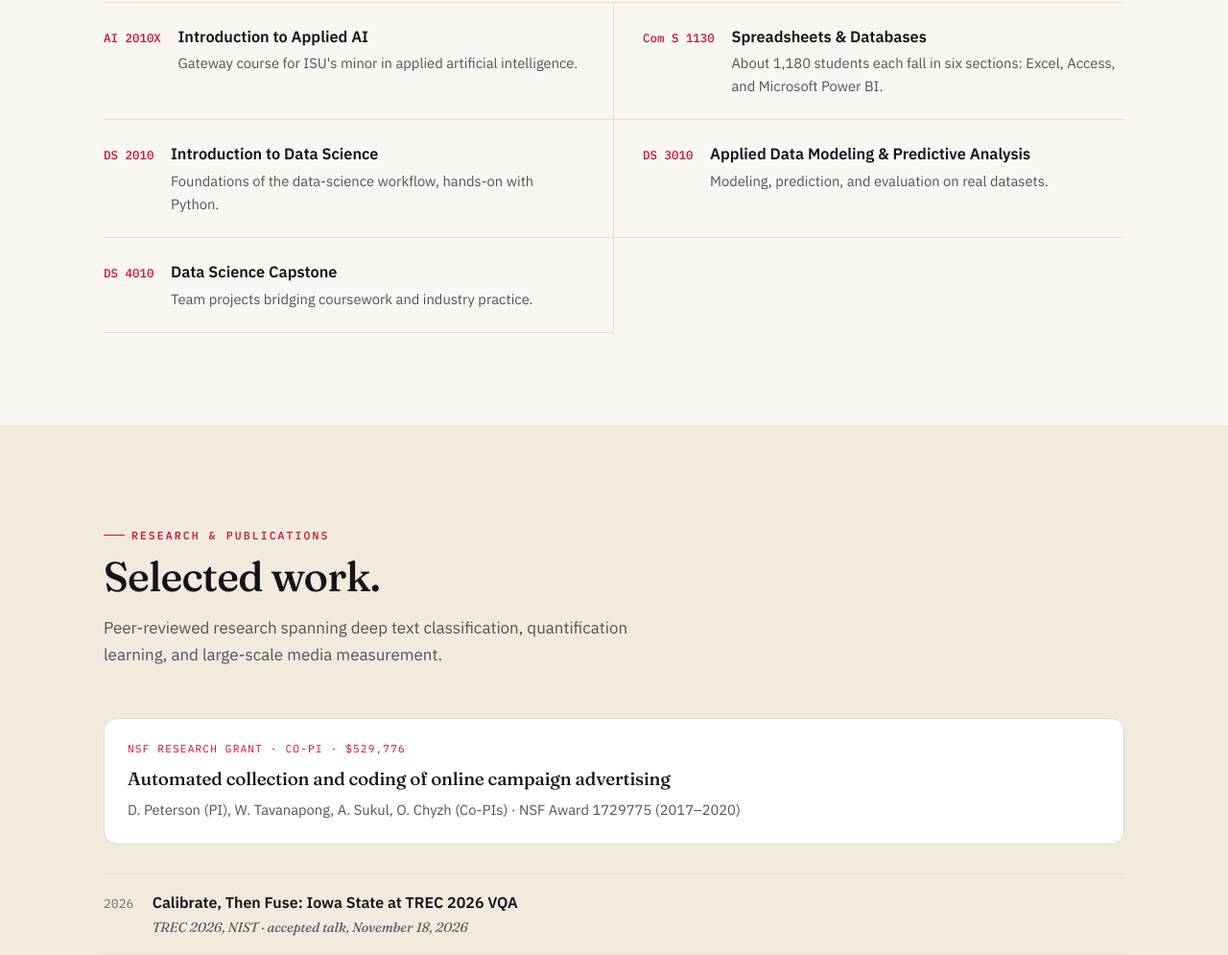
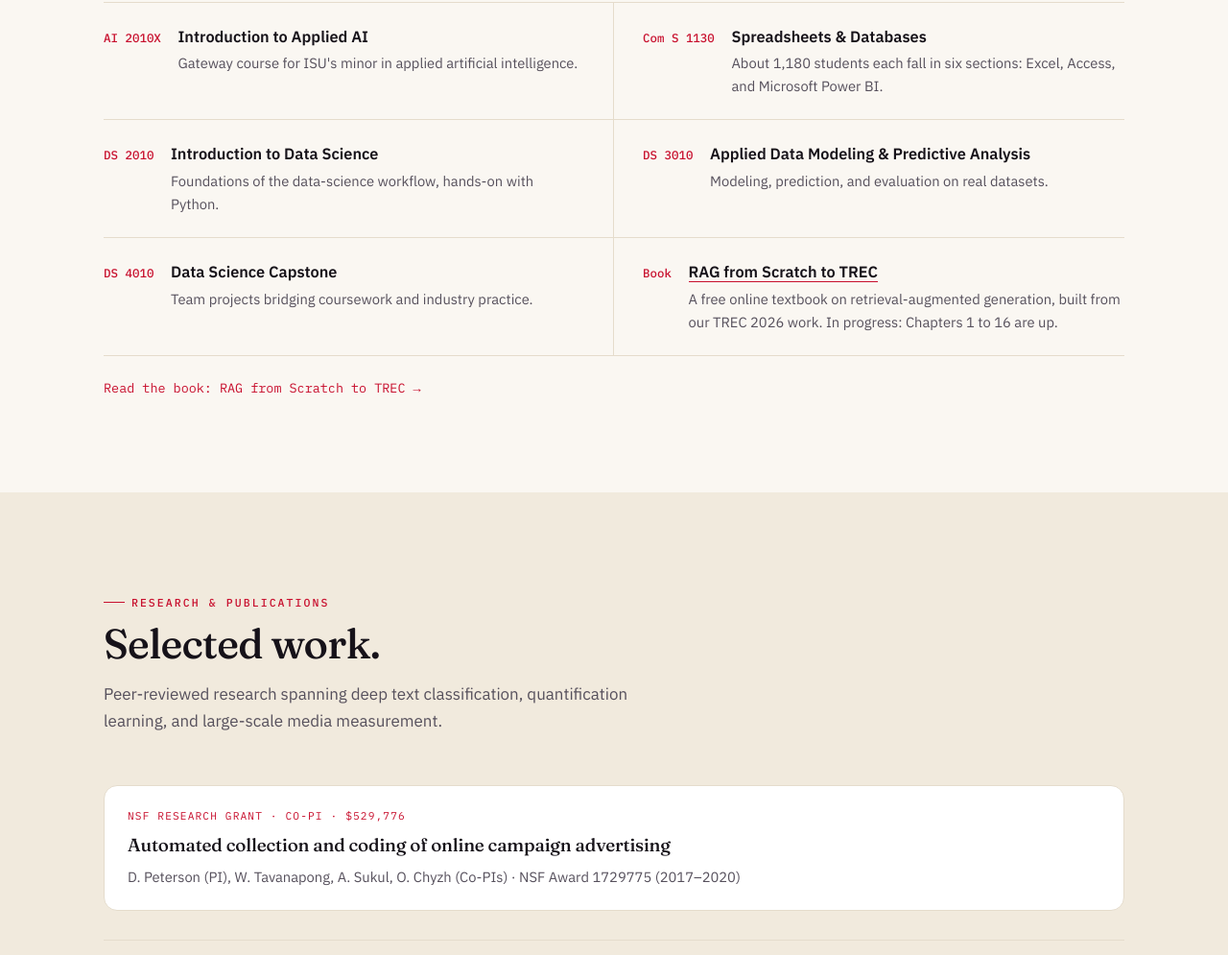
Before and after one commit to asukul/adisaksukul-site, a plain HTML site: page index.html in a window 1280 px wide. Shown: the part 5784-6779 px from the top of the page at 96% size. Drawn offline with Linux system fonts and the light colour scheme.

Commit message:
Home page: link the RAG book from the Teaching section
Co-Authored-By: Claude Fable 5.2 <noreply@anthropic.com>
Claude-Session: https://claude.ai/code/session_01DBMyr8L7pHYEXhMZHoM4Ux

```diff
--- a/index.html
+++ b/index.html
@@ -539,7 +539,9 @@
         <div class="course"><span class="code">DS&nbsp;2010</span><div><div class="cn">Introduction to Data Science</div><div class="cd">Foundations of the data-science workflow, hands-on with Python.</div></div></div>
         <div class="course"><span class="code">DS&nbsp;3010</span><div><div class="cn">Applied Data Modeling &amp; Predictive Analysis</div><div class="cd">Modeling, prediction, and evaluation on real datasets.</div></div></div>
         <div class="course"><span class="code">DS&nbsp;4010</span><div><div class="cn">Data Science Capstone</div><div class="cd">Team projects bridging coursework and industry practice.</div></div></div>
+        <div class="course"><span class="code">Book</span><div><div class="cn"><a href="/rag-book/" style="border-bottom:1px solid var(--cardinal)">RAG from Scratch to TREC</a></div><div class="cd">A free online textbook on retrieval-augmented generation, built from our TREC 2026 work. In progress: Chapters 1 to 16 are up.</div></div></div>
       </div>
+      <a class="morelink" href="/rag-book/">Read the book: RAG from Scratch to TREC →</a>
     </div>
   </section>
 
```
